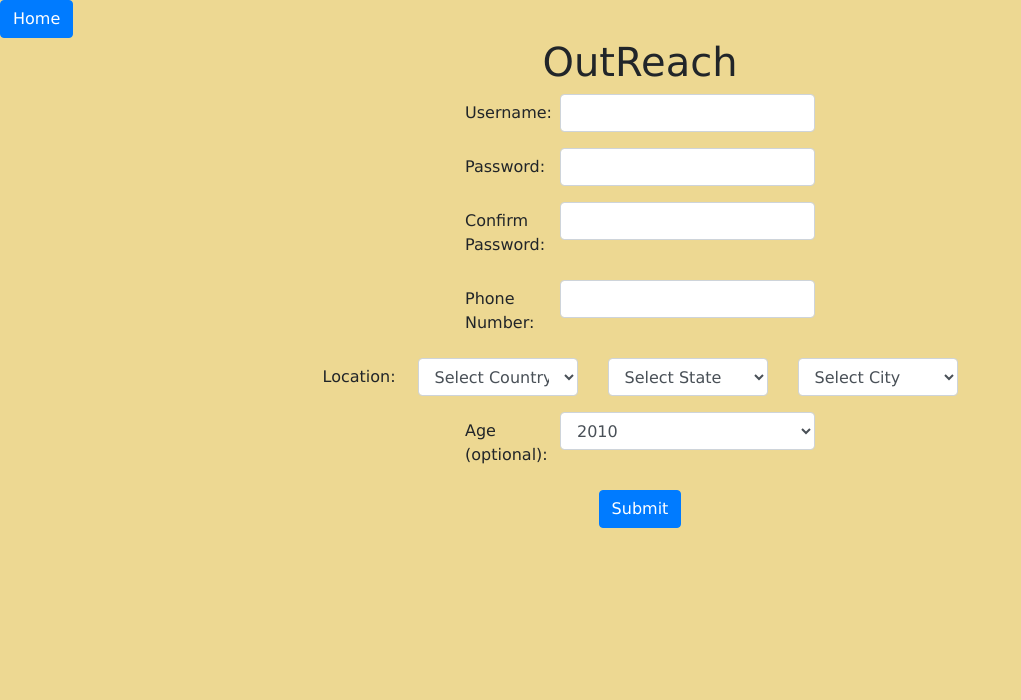
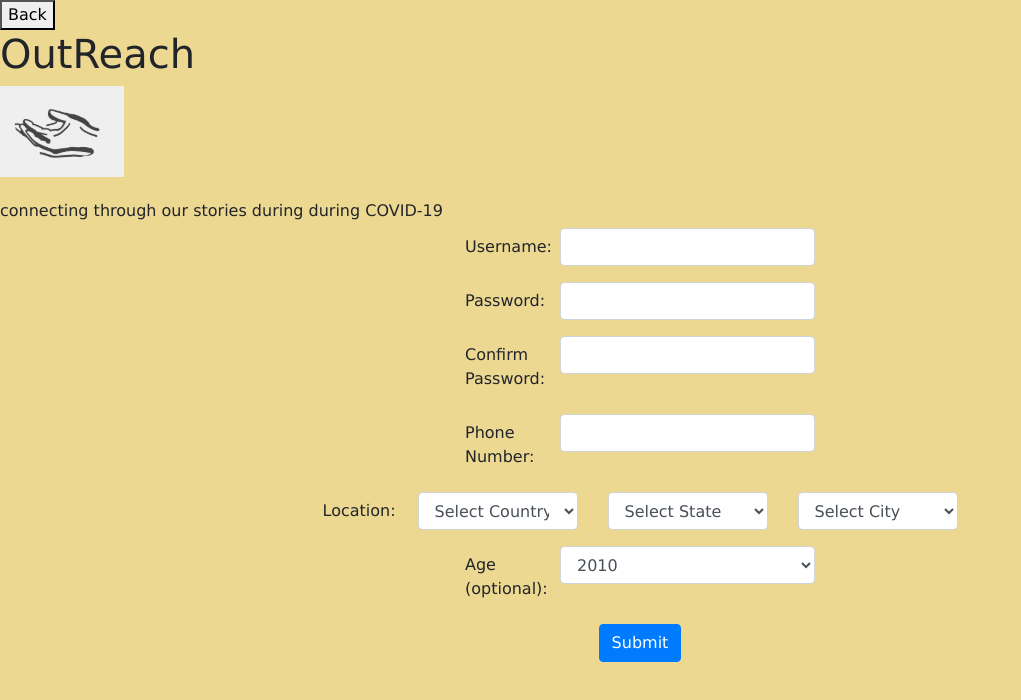
Before and after one commit to mesropy/OutReach, a React (Create React App) app: page /Register in a window 1280 px wide. Shown: the top 700 px of the page, without its empty margins (0-1021 px from the left). Built offline with nearby package versions, Linux system fonts and the light colour scheme.

Commit message:
Create LeftSideBar for new design registrationpage

```diff
--- /dev/null
+++ b/src/react-components/Register/LeftSideHeader/index.js
@@ -0,0 +1,25 @@
+import React from "react";
+import { Link } from "react-router-dom";
+import logo from './static/logo.png'
+
+
+class LeftSideHeader extends React.Component {
+
+    render() {
+        return(
+            <div>
+                <Link to={"/"}>
+                    <button type="button">Back</button>
+                </Link>
+                <h1>OutReach</h1>
+                <img alt="The logo for the web-app" src={logo}/>
+                <br></br>
+                <br></br>
+                <h6>connecting through our stories during during COVID-19</h6>
+            </div>
+        )
+    }
+
+}
+
+export default LeftSideHeader
--- a/src/react-components/Register/index.js
+++ b/src/react-components/Register/index.js
@@ -1,10 +1,8 @@
 import React from "react";
-import { Link } from "react-router-dom";
-import Button from 'react-bootstrap/Button';
-
 import './styles.css';
 
 import RegisterForm from './RegisterForm'
+import LeftSideHeader from './LeftSideHeader'
 
 /* Component for the Register page */
 class Register extends React.Component {
@@ -38,10 +36,7 @@ class Register extends React.Component {
   render() {
     return (
       <div>
-        <Link to={"./../"}>
-          <Button variant="primary">Home</Button>
-        </Link>
-        <h1 className="text-center">OutReach</h1>
+        <LeftSideHeader></LeftSideHeader>
         <RegisterForm></RegisterForm>
       </div>
     );
```
